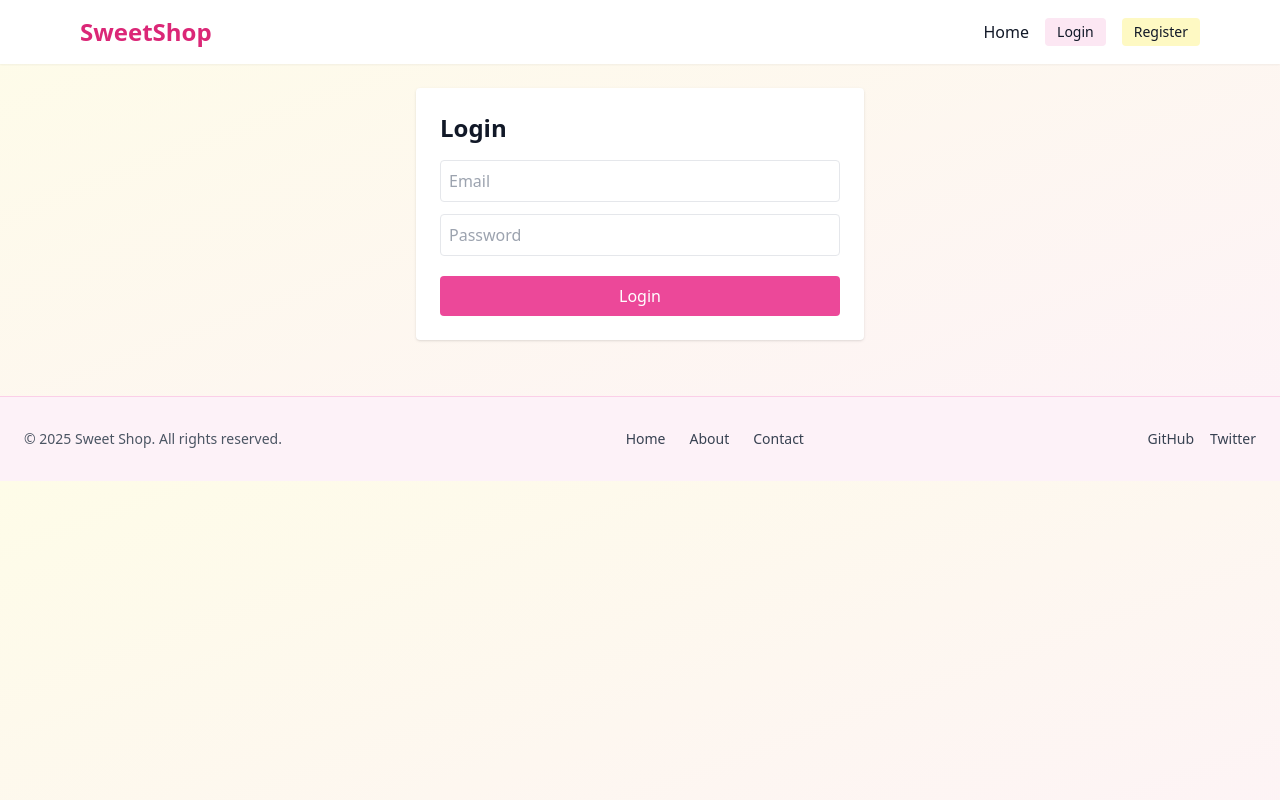
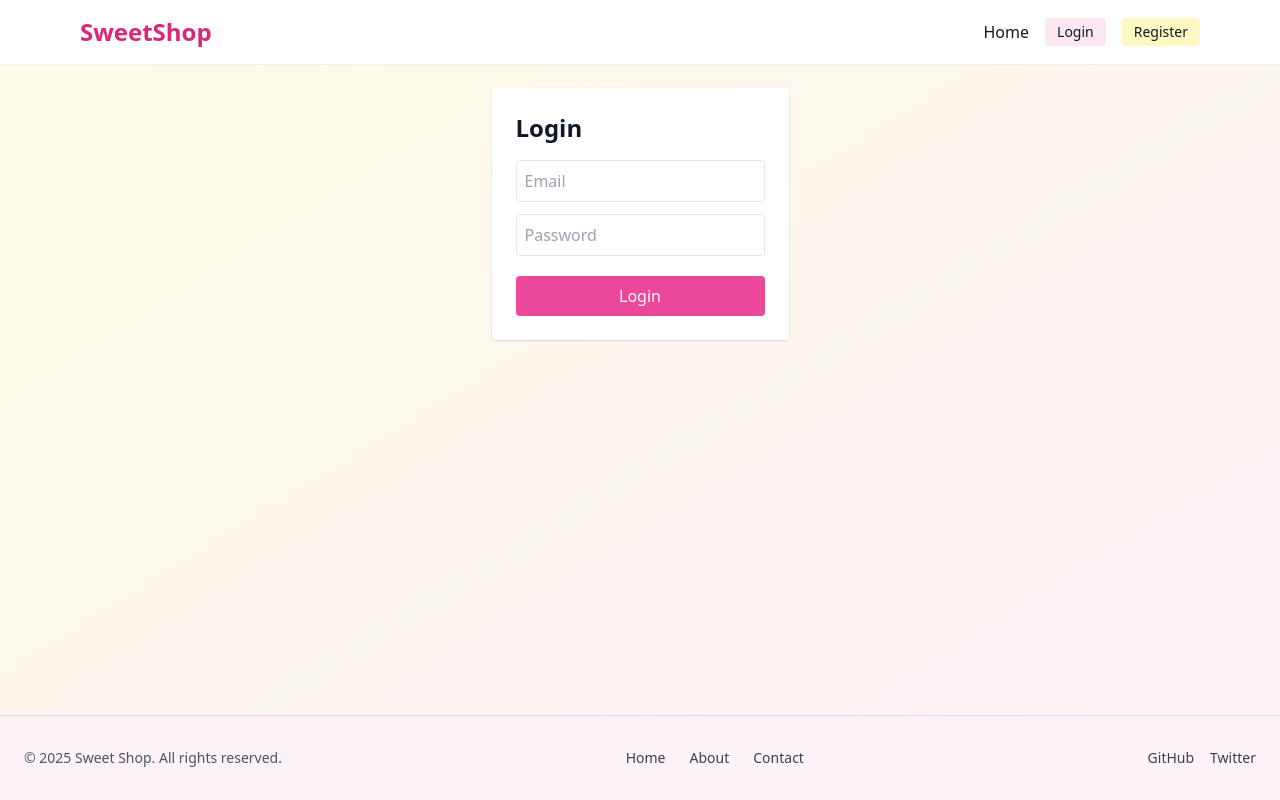
Before and after one commit to pappubishwas/SweetShop, a React (Vite) app in the folder frontend/: page /login in a window 1280 px wide. Built offline with nearby package versions, Linux system fonts and the light colour scheme; no server answers; the HTML template or start-up script is replaced by a standard one.

Commit message:
upadted app.tsx file to maintain minimum highst of the screen

```diff
--- a/frontend/src/App.tsx
+++ b/frontend/src/App.tsx
@@ -38,7 +38,7 @@ function App() {
   };
 
   return (
-    <div>
+    <div className="flex flex-col min-h-screen">
       <ToastContainer
         position="top-right"
         autoClose={3000}
@@ -52,7 +52,7 @@ function App() {
         theme="colored"
       />
       <Header token={token} user={user} onLogout={handleLogout} />
-      <main className="p-6 max-w-6xl mx-auto">
+      <main className="flex-grow p-6 max-w-6xl mx-auto">
         <Routes>
           <Route
             path="/"
@@ -92,7 +92,7 @@ function App() {
           <Route path="*" element={<Navigate to="/" />} />
         </Routes>
       </main>
-      <Footer/>
+      <Footer />
     </div>
   );
 }
```
